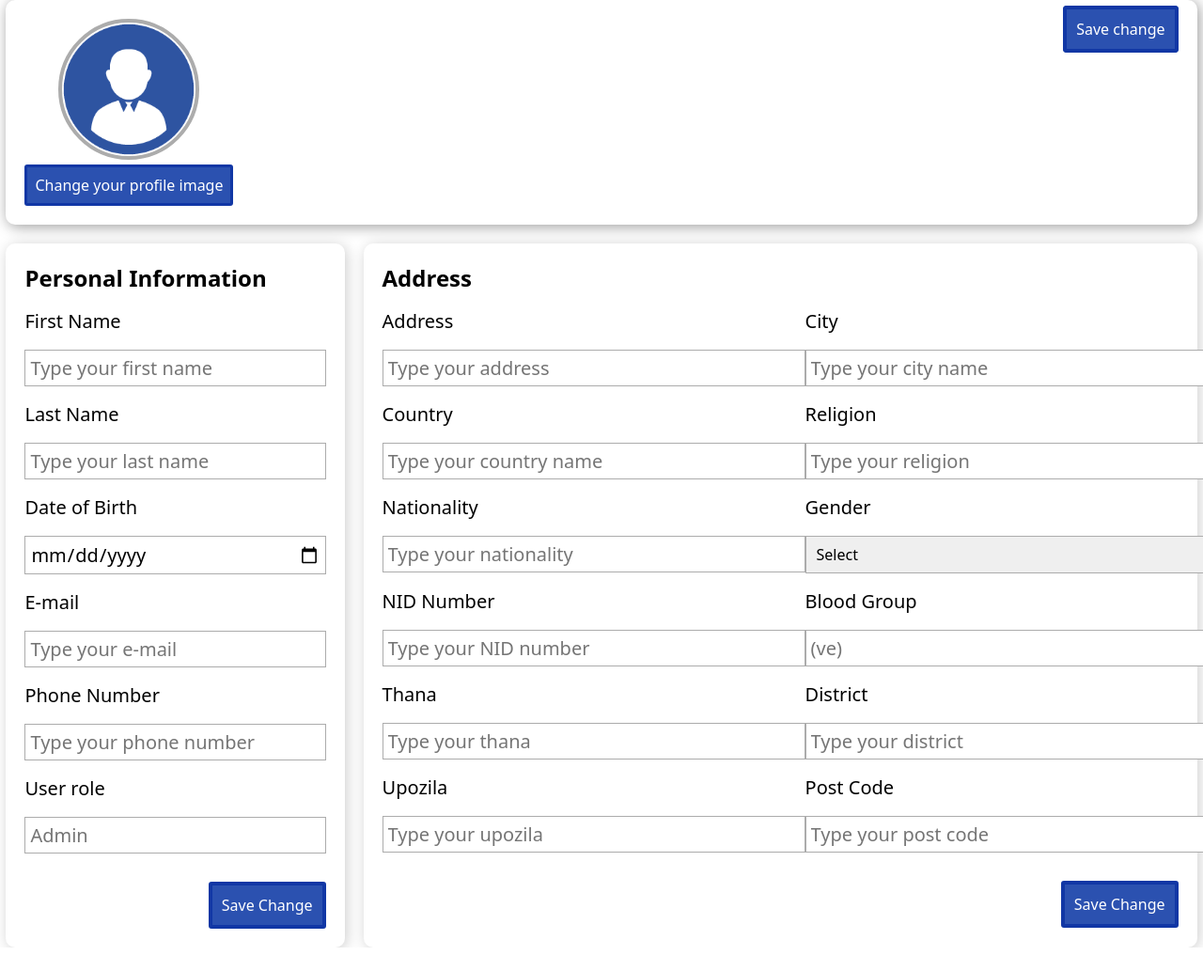
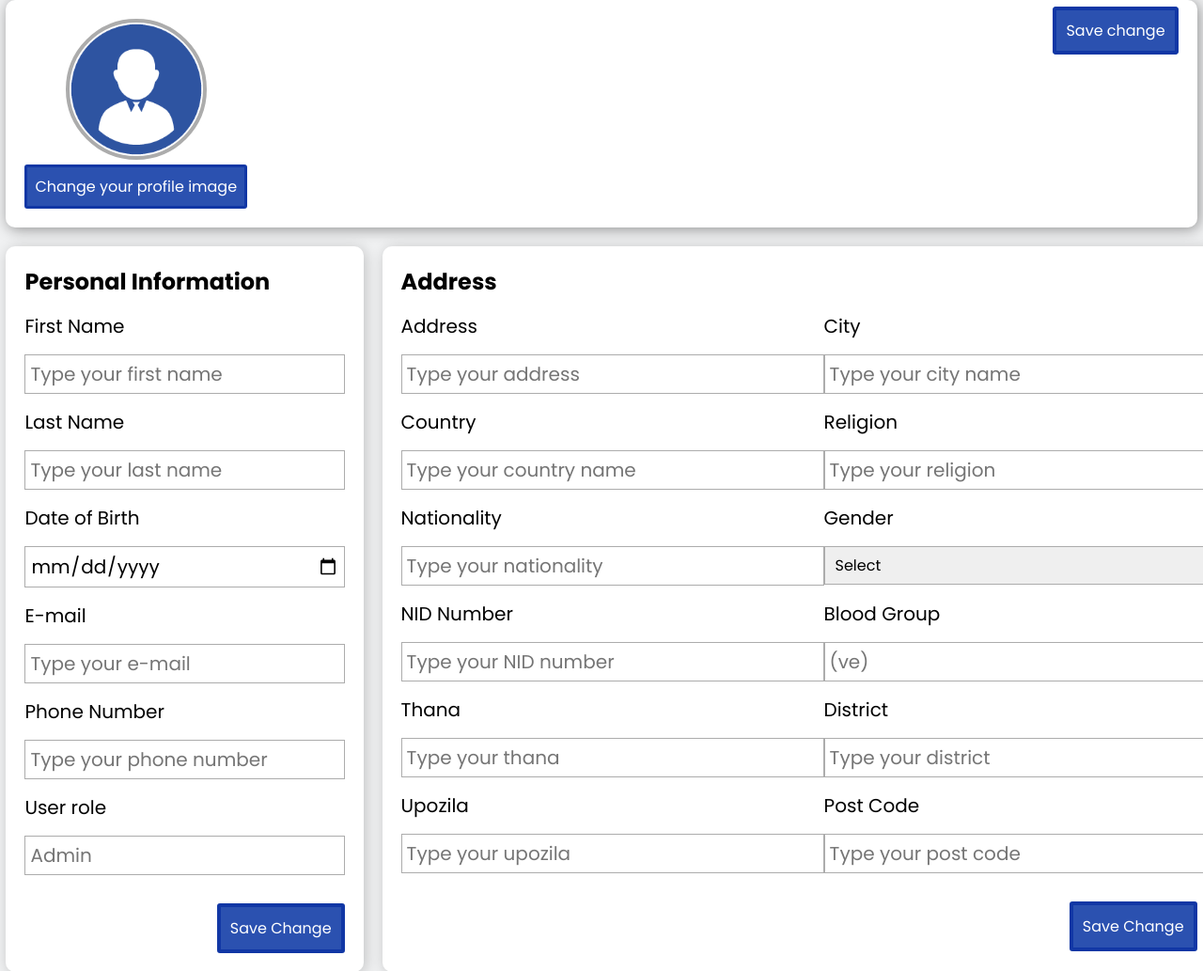
Before and after one commit to subashebrom/pos-user-profile-html-css, a plain HTML site: page input-form.html in a window 1280 px wide. Shown: the top 1033 px of the page at 94% size. Before the commit the page ends 1008 px from the top, so only its background shows below. Drawn offline with Linux system fonts and the light colour scheme.

Commit message:
some changes

```diff
--- a/css/input-form.css
+++ b/css/input-form.css
@@ -1,15 +1,45 @@
-*{
+@import url('https://fonts.googleapis.com/css2?family=Poppins:ital,wght@0,100;0,200;0,300;0,400;0,500;0,600;0,700;0,800;0,900;1,100;1,200;1,300;1,400;1,500;1,600;1,700;1,800;1,900&display=swap');
+
+* {
     margin: 0;
     padding: 0;
     box-sizing: border-box;
-    @import url('https://fonts.googleapis.com/css2?family=Noto+Sans:ital,wght@0,100..900;1,100..900&display=swap');
-    font-family: "Noto Sans", serif;
+    font-family: "Poppins", serif;
 }
-ul{
+
+body {
+    background-color: var(--gray-white);
+}
+
+ul {
     list-style-type: none;
 }
-a{
+
+a {
     text-decoration: none;
+}
+body{
+    background-color: var(--gray-white);
+}
+:root {
+    --gray-white: #F0F1F2;
+    --white: #FFFFFF;
+    --black: #000000;
+    --gray-black: #DDDDDD;
+    --light-black: #212523;
+    --light-black-op: #21252350;
+    --main-green: #157343;
+    --main-light: #37A000;
+    --light-orange: #FD7E14;
+    --green: #008000;
+    --light-green: #e9f6ec;
+    --red: #FF0000;
+    --light-red: #fbeaec;
+    /* === FONTS SIZE FOR HEADING === */
+    --primary-head: 22px;
+    --secondary-head: 1.125rem;
+    --secondary: 1rem;
+    --primary-para: 0.825rem;
 }
 section{
     width: 100%;
--- a/css/user-profile.css
+++ b/css/user-profile.css
@@ -1,9 +1,9 @@
+@import url('https://fonts.googleapis.com/css2?family=Poppins:ital,wght@0,100;0,200;0,300;0,400;0,500;0,600;0,700;0,800;0,900;1,100;1,200;1,300;1,400;1,500;1,600;1,700;1,800;1,900&display=swap');
 *{
     margin: 0;
     padding: 0;
     box-sizing: border-box;
-    @import url('https://fonts.googleapis.com/css2?family=Noto+Sans:ital,wght@0,100..900;1,100..900&display=swap');
-    font-family: "Noto Sans", serif;
+    font-family: "Poppins", serif;
 }
 ul{
     list-style-type: none;
```
